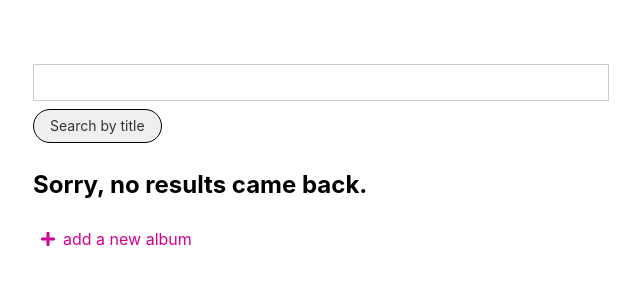
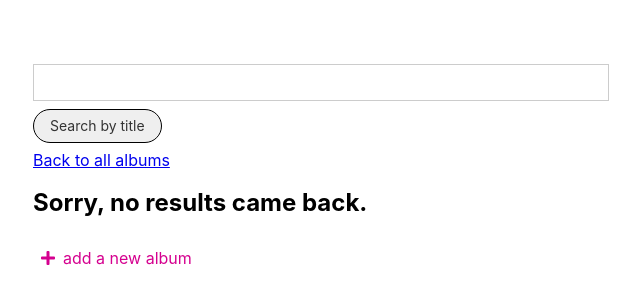
Before and after one commit to Momentum-Team-9/example-django-music, a Django app: page /albums/ in a window 1280 px wide. Shown: the part 83-387 px from the top of the page, without its empty margins (31-671 px from the left). Run offline with Django 3.2, Linux system fonts and the light colour scheme; the visitor is signed in with stand-in values (Sample User, id 1); data that the repository does not hold is empty.

Commit message:
Add back button to all results

```diff
--- a/templates/albums/list_albums.html
+++ b/templates/albums/list_albums.html
@@ -14,6 +14,9 @@
     <button type="submit" class="f6 link dim br-pill ba ph3 pv2 mb2 dib dark-gray">Search by title</button>
   </form>
 </section>
+<div class="back-button">
+  <a href={% url "list_albums" %}>Back to all albums</a>
+</div>
 <section class="album-list">
   {% for album in albums %}
   <div class="album mv4 pa3 br1 measure-narrow ba b--light-silver">
```
